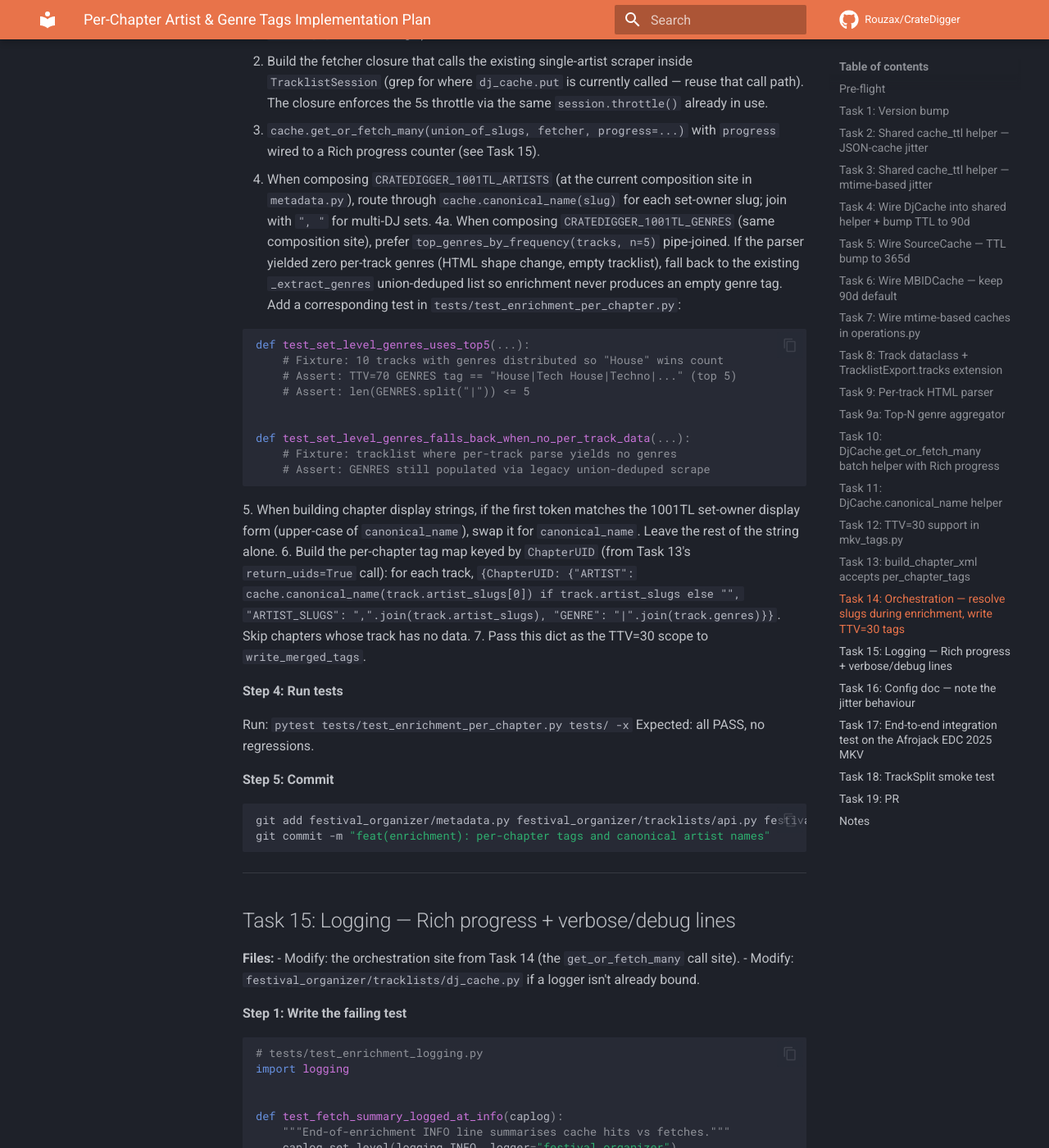
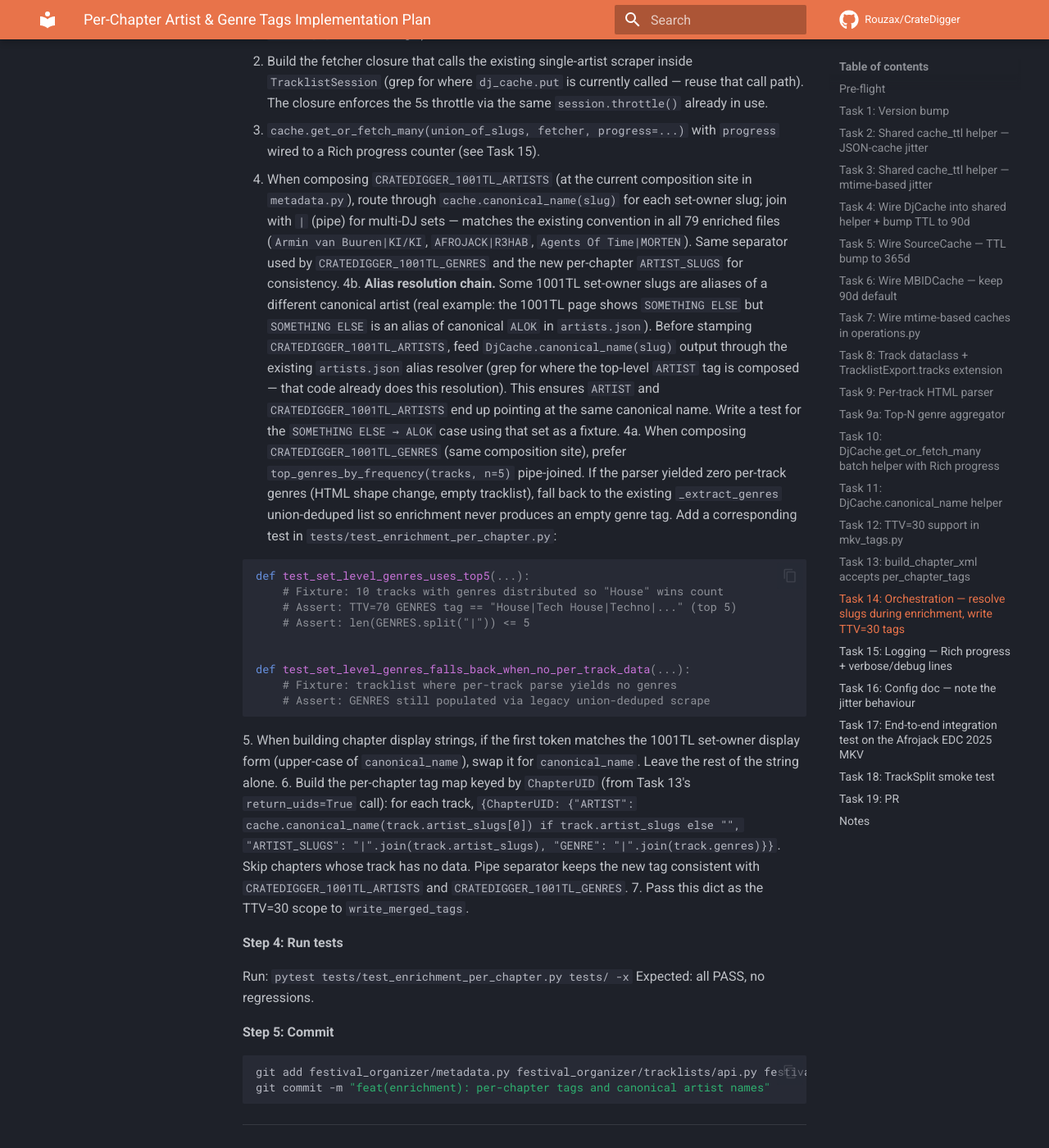
Before and after one commit to Rouzax/CrateDigger, an MkDocs documentation site: the page built from docs/plans/2026-04-12-per-chapter-tags.md, in a window 1280 px wide and 1400 px high, scrolled down 27021 px. Shown: the whole window at 82% size. Built offline with MkDocs 1.6.1 and Material for MkDocs 9.7.7, drawn with Linux system fonts in a browser that asks for light colours; comment, search, counter and statistics services are not loaded; some of the changed text lies outside the part shown.

Commit message:
docs(plans): corrections from real-world mkv-info-dump audit
- Multi-artist separator is | (pipe), not comma+space; matches all 79 existing
  enriched files and CRATEDIGGER_1001TL_GENRES convention.
- ARTIST_SLUGS per-chapter tag uses pipe separator for consistency.
- Add alias-chain resolution: 1001TL slug -> DjCache canonical -> artists.json
  alias map (example: SOMETHING ELSE -> ALOK) so ARTIST and
  CRATEDIGGER_1001TL_ARTISTS always match canonical.
- Task 17 asserts no mojibake survives re-enrichment (legacy files have
  Ti├½sto / Am├⌐l / R├£F├£S from before commit 1e45b59).
- Fix PR template version to 0.9.8 -> 0.9.9.

````diff
--- a/docs/plans/2026-04-12-per-chapter-tags.md
+++ b/docs/plans/2026-04-12-per-chapter-tags.md
@@ -1338,7 +1338,8 @@ Expected: all FAIL.
 1. After `export_tracklist()` returns a `TracklistExport` with `tracks`, collect `set_owner_slugs` (from `dj_artists`) and `track_slugs` (union over `tracks[i].artist_slugs`).
 2. Build the fetcher closure that calls the existing single-artist scraper inside `TracklistSession` (grep for where `dj_cache.put` is currently called — reuse that call path). The closure enforces the 5s throttle via the same `session.throttle()` already in use.
 3. `cache.get_or_fetch_many(union_of_slugs, fetcher, progress=...)` with `progress` wired to a Rich progress counter (see Task 15).
-4. When composing `CRATEDIGGER_1001TL_ARTISTS` (at the current composition site in `metadata.py`), route through `cache.canonical_name(slug)` for each set-owner slug; join with `", "` for multi-DJ sets.
+4. When composing `CRATEDIGGER_1001TL_ARTISTS` (at the current composition site in `metadata.py`), route through `cache.canonical_name(slug)` for each set-owner slug; join with `|` (pipe) for multi-DJ sets — matches the existing convention in all 79 enriched files (`Armin van Buuren|KI/KI`, `AFROJACK|R3HAB`, `Agents Of Time|MORTEN`). Same separator used by `CRATEDIGGER_1001TL_GENRES` and the new per-chapter `ARTIST_SLUGS` for consistency.
+4b. **Alias resolution chain.** Some 1001TL set-owner slugs are aliases of a different canonical artist (real example: the 1001TL page shows `SOMETHING ELSE` but `SOMETHING ELSE` is an alias of canonical `ALOK` in `artists.json`). Before stamping `CRATEDIGGER_1001TL_ARTISTS`, feed `DjCache.canonical_name(slug)` output through the existing `artists.json` alias resolver (grep for where the top-level `ARTIST` tag is composed — that code already does this resolution). This ensures `ARTIST` and `CRATEDIGGER_1001TL_ARTISTS` end up pointing at the same canonical name. Write a test for the `SOMETHING ELSE → ALOK` case using that set as a fixture.
 4a. When composing `CRATEDIGGER_1001TL_GENRES` (same composition site), prefer `top_genres_by_frequency(tracks, n=5)` pipe-joined. If the parser yielded zero per-track genres (HTML shape change, empty tracklist), fall back to the existing `_extract_genres` union-deduped list so enrichment never produces an empty genre tag. Add a corresponding test in `tests/test_enrichment_per_chapter.py`:
 
 ```python
@@ -1353,7 +1354,7 @@ def test_set_level_genres_falls_back_when_no_per_track_data(...):
     # Assert: GENRES still populated via legacy union-deduped scrape
 ```
 5. When building chapter display strings, if the first token matches the 1001TL set-owner display form (upper-case of `canonical_name`), swap it for `canonical_name`. Leave the rest of the string alone.
-6. Build the per-chapter tag map keyed by `ChapterUID` (from Task 13's `return_uids=True` call): for each track, `{ChapterUID: {"ARTIST": cache.canonical_name(track.artist_slugs[0]) if track.artist_slugs else "", "ARTIST_SLUGS": ",".join(track.artist_slugs), "GENRE": "|".join(track.genres)}}`. Skip chapters whose track has no data.
+6. Build the per-chapter tag map keyed by `ChapterUID` (from Task 13's `return_uids=True` call): for each track, `{ChapterUID: {"ARTIST": cache.canonical_name(track.artist_slugs[0]) if track.artist_slugs else "", "ARTIST_SLUGS": "|".join(track.artist_slugs), "GENRE": "|".join(track.genres)}}`. Skip chapters whose track has no data. Pipe separator keeps the new tag consistent with `CRATEDIGGER_1001TL_ARTISTS` and `CRATEDIGGER_1001TL_GENRES`.
 7. Pass this dict as the TTV=30 scope to `write_merged_tags`.
 
 **Step 4: Run tests**
@@ -1509,9 +1510,18 @@ def test_re_enrichment_produces_canonical_tags_and_per_chapter_tags(tmp_path):
     # 4. Assert: menu["extra"]["CRATEDIGGER_1001TL_ARTISTS"] == "Afrojack"
     # 5. Assert: chapter 0 title starts with "Afrojack" not "AFROJACK"
     # 6. Assert: mkvmerge -J reports chapter tags with ARTIST / GENRE on every
-    #    chapter (the exact JSON shape depends on mkvmerge version — inspect
+    #    chapter (the exact JSON shape depends on mkvmerge version; inspect
     #    output once, then codify the expected keys).
-```
+    # 7. Assert: no chapter title or tag value contains mojibake bytes.
+    #    The audit of /home/martijn/_temp/cratedigger/data/mkv-info-dump
+    #    found legacy files with Ti├½sto / Am├⌐l / R├£F├£S from before commit
+    #    1e45b59. Re-enrichment must produce clean UTF-8.
+    #    for s in all_strings: assert "├" not in s, f"mojibake in {s!r}"
+    # 8. Assert: ARTIST_SLUGS values use pipe separator (match existing
+    #    CRATEDIGGER_1001TL_ARTISTS / _GENRES convention).
+```
+
+Add a second test against `Tomorrowland Winter_2026 - Something Else - Tomorrowland Winter.json` to exercise the alias chain (1001TL owner `SOMETHING ELSE` → `artists.json` alias → canonical `ALOK`). Assert both `ARTIST` and `CRATEDIGGER_1001TL_ARTISTS` equal `ALOK` after re-enrichment.
 
 **Step 2: Run it**
 
````
Also changed, not shown: other parts of docs/plans/2026-04-12-per-chapter-tags.md (+1 -1 lines), docs/plans/2026-04-12-per-chapter-tags-design.md (+2 -1 lines).
